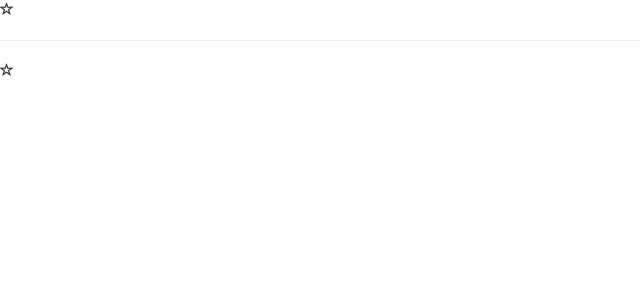
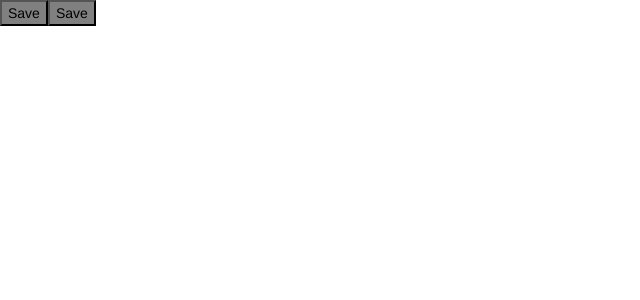
Before and after one commit to sultanmr/ng-hello-world, an Angular app: page / in a window 1280 px wide. Shown: the top 300 px of the page, without its empty margins (0-640 px from the left). Built offline with nearby package versions, Linux system fonts and the light colour scheme.

Commit message:
[ngStyle]

```diff
--- a/src/app/app.component.html
+++ b/src/app/app.component.html
@@ -1,15 +1,15 @@
-<span class="glyphicon"
-    [class.glyphicon-star]="isSelected"
-    [class.glyphicon-star-empty]="!isSelected"
-    (click)="onClick()"
-    >
-</span>
-<hr>
-<span class="glyphicon"
-[ngClass]="{
-    'glyphicon-star':isSelected,
-    'glyphicon-star-empty': !isSelected
+<button
+    [style.backgroundColor]="canSave ? 'blue' : 'gray'"
+    [style.color]="canSave ? 'white' : 'black'"
+    [style.fontWeight]="canSave ? 'bold' : 'normal'"
+    >Save
+</button>
+
+<button
+[ngStyle] = "{
+    'backgroundColor': canSave ? 'blue' : 'gray',
+    'color': canSave ? 'white' : 'black',
+    'fontWeight': canSave ? 'bold' : 'normal'
 }"
-(click)="onClick()"
->
-</span>
+>Save
+</button>
--- a/src/app/app.component.ts
+++ b/src/app/app.component.ts
@@ -7,9 +7,5 @@
   styleUrls: ['./app.component.css']
 })
 export class AppComponent {
-  isSelected;
-  onClick() {
-    this.isSelected = !this.isSelected;
-  }
-
+  canSave = false;
 }
```
